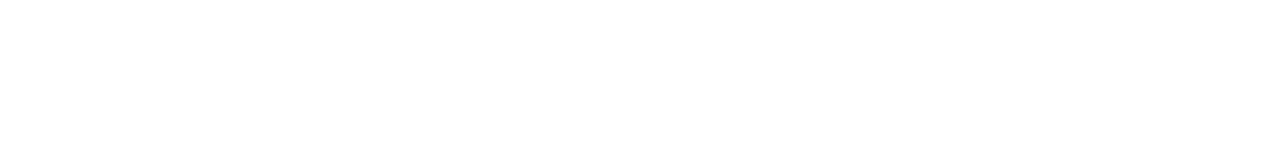
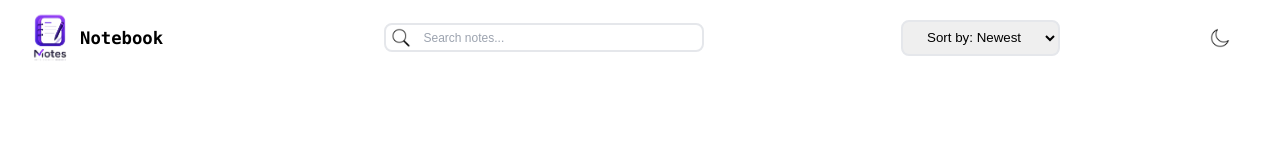
Before and after one commit to Ahmed-Ali-gif/notes-app, a plain HTML site: page index.html in a window 1280 px wide. Drawn offline with Linux system fonts and the light colour scheme; files whose address does not match are found by name.

Commit message:
add: navbar

```diff
--- a/css/style.css
+++ b/css/style.css
@@ -1,35 +1,43 @@
-*,*::before,*::after{
+*,
+*::before,
+*::after {
   margin: 0;
   padding: 0;
   box-sizing: border-box;
-  font-family: 'Poppins', sans-serif;
+  font-family: "Poppins", sans-serif;
 }
-:root{
-  --primary-clr: #7C3AED;
-  --primary-hover-clr: #6D28D9;
-  --primary-light-clr: #EDE9FE;
+html {
+  font-size: 62.5%;
+}
+body {
+  font-family: var(--font-mono);
+}
+:root {
+  --primary-clr: #7c3aed;
+  --primary-hover-clr: #6d28d9;
+  --primary-light-clr: #ede9fe;
 
-  --primary-bg-clr: #FFFFFF;
-  --secondary-bg-clr: #F8FAFC;
-  --card-bg-clr: #FFFFFF;
-  --border-clr: #E5E7EB;
+  --primary-bg-clr: #ffffff;
+  --secondary-bg-clr: #f8fafc;
+  --card-bg-clr: #ffffff;
+  --border-clr: #e5e7eb;
 
   --heading-clr: #111827;
   --para-txt-clr: #374151;
-  --para-secondary-text: #6B7280;
-  --placeholder-txt: #9CA3Af;
+  --para-secondary-text: #6b7280;
+  --placeholder-txt: #9ca3af;
 
-  --success: #22C55E;
-  --warning: #F59E0B;
-  --Error: #EF4444;
-  --info: #3B82F6;
+  --success: #22c55e;
+  --warning: #f59e0b;
+  --Error: #ef4444;
+  --info: #3b82f6;
 
   /* category color*/
-  --personal-clr: #8B5CF6;
-  --work: #3B82F6;
-  --study: #10B981;
-  --idea: #F59E0B;
-  --important: #Ef4444;
+  --personal-clr: #8b5cf6;
+  --work: #3b82f6;
+  --study: #10b981;
+  --idea: #f59e0b;
+  --important: #ef4444;
 
   --font-size-xs: 0.75rem;
   --font-size-sm: 0.875rem;
@@ -62,4 +70,114 @@
   --line-height-snug: 1.35;
   --line-height-normal: 1.5;
   --line-height-relaxed: 1.65;
+
+  --spacing-xs: 0.25rem;
+  --spacing-sm: 0.5rem;
+  --spacing-md: 0.75rem;
+  --spacing-base: 1rem;
+  --spacing-lg: 1.25rem;
+  --spacing-xl: 1.5rem;
+  --spacing-2xl: 2rem;
+  --spacing-3xl: 3rem;
+  --spacing-4xl: 4rem;
+  --spacing-5xl: 6rem;
+  --spacing-6xl: 8rem;
+
+  --font-sans:
+    "Satoshi", "Poppins", -apple-system, BlinkMacSystemFont, sans-serif;
+  --font-mono: "SFMono-Regular", Consolas, "Liberation Mono", Menlo, monospace;
 }
+.main-container {
+  margin: 0px var(--spacing-2xl);
+  background-color: var(--primary-bg-clr);
+}
+.container {
+  display: flex;
+  align-items: center;
+  justify-content: space-between;
+  padding: var(--spacing-md) 0px;
+}
+.logo {
+  display: flex;
+  align-items: center;
+}
+.notes-logo {
+  width: var(--spacing-5xl);
+  max-width: 100%;
+  display: block;
+  height: auto;
+}
+.logo-name {
+  font-size: var(--font-size-xl);
+  font-weight: var(--font-weight-semibold);
+  font-family: var(--font-mono);
+}
+.navbar {
+  display: flex;
+  align-items: center;
+  list-style-type: none;
+}
+.search {
+  position: absolute;
+  left: 30%;
+  width: 25%;
+  max-width: 100%;
+  height: auto;
+  display: flex;
+  align-items: center;
+  gap: var(--spacing-lg);
+  border: 2px solid var(--border-clr);
+  padding: var(--spacing-xs) var(--spacing-4xl) var(--spacing-xs) 5px;
+  outline-color: var(--primary-clr);
+  outline-width: 2px;
+  border-radius: 8px;
+  -webkit-border-radius: 8px;
+  -moz-border-radius: 8px;
+  -ms-border-radius: 8px;
+  -o-border-radius: 8px;
+}
+.search:focus-visible {
+  outline-color: var(--primary-clr);
+  outline-width: 2px;
+}
+.search-icon {
+  width: var(--spacing-2xl);
+  max-width: 100%;
+  display: block;
+  height: auto;
+}
+#nav-inpt {
+  border: none;
+  outline: none;
+  font-size: var(--font-size-md);
+  font-weight: var(--font-weight-medium);
+  width: 25rem;
+}
+::placeholder{
+  color: var(--placeholder-txt);
+}
+.slect {
+  position: absolute;
+  left: 0;
+}
+.dark-mode {
+  padding-left: 10rem;
+  display: none;
+}
+.dark-mode,
+.light-mode {
+  width: 40%;
+  height: auto;
+  max-width: 100%;
+  display: block;
+  cursor: pointer;
+}
+#slect{
+  padding: var(--spacing-md) var(--spacing-2xl);
+  border: 2px solid var(--border-clr);
+  border-radius: 8px;
+  -webkit-border-radius: 8px;
+  -moz-border-radius: 8px;
+  -ms-border-radius: 8px;
+  -o-border-radius: 8px;
+}
--- a/index.html
+++ b/index.html
@@ -1,14 +1,70 @@
-<!DOCTYPE html>
+<!doctype html>
 <html lang="en">
   <head>
-  <meta charset="UTF-8">
-  <meta name="viewport" content="width=device-width, initial-scale=1.0">
+    <meta charset="UTF-8" />
+    <meta name="viewport" content="width=device-width, initial-scale=1.0" />
     <title>Notes</title>
-  <link rel="stylesheet" href="css/style.css">
-  <link rel="stylesheet" href="css/responsive.css">
+    <link
+      rel="stylesheet"
+      href="https://cdnjs.cloudflare.com/ajax/libs/font-awesome/7.3.0/css/all.min.css"
+      integrity="sha512-ApSLB1Pd3/bZN8fWB/RG9YhN/7bd9Hkf3AGaE2mPfebjrxagjuBtx2GcgdqIlJkUzwylBo61r9Xa9NmgBI0swA=="
+      crossorigin="anonymous"
+      referrerpolicy="no-referrer"
+    />
+    <link rel="stylesheet" href="css/style.css" />
+    <link rel="stylesheet" href="css/responsive.css" />
   </head>
   <body>
-
+    <div class="main-container">
+      <header class="container">
+        <div class="logo">
+          <img
+            class="notes-logo"
+            src="./assets/logo.webp"
+            alt="notes-app-logo"
+          />
+          <span class="logo-name">Notebook</span>
+        </div>
+        <nav>
+          <ul class="navbar">
+            <li class="search">
+              <img class="search-icon" src="./assets/icons8-search-50.png" alt="search-icon">
+              <label for="">
+                <input
+                  type="text"
+                  name=""
+                  id="nav-inpt"
+                  placeholder="Search notes..."
+                />
+              </label>
+            </li>
+            <li>
+              <select name="" id="slect">
+                <option value="">Sort by: Newest</option>
+                <option value="">Personal</option>
+                <option value="">Work</option>
+                <option value="">Idea</option>
+                <option value="">Study</option>
+                <option value="">Important</option>
+              </select>
+            </li>
+            <li>
+              <img class="dark-mode" src="./assets/dark.png" alt="dark-mode" />
+            </li>
+            <li>
+              <img
+                class="light-mode"
+                src="./assets/light.png"
+                alt="light-mode"
+              />
+            </li>
+            <li>
+              <div class="profile"></div>
+            </li>
+          </ul>
+        </nav>
+      </header>
+    </div>
     <script src="js/script.js"></script>
   </body>
 </html>
```
Also changed, not shown: assets/dark.png (added), assets/icons8-search-50.png (added), assets/light.png (added), assets/logo.webp (added). Lines whose indentation alone changed are shown as unchanged.
